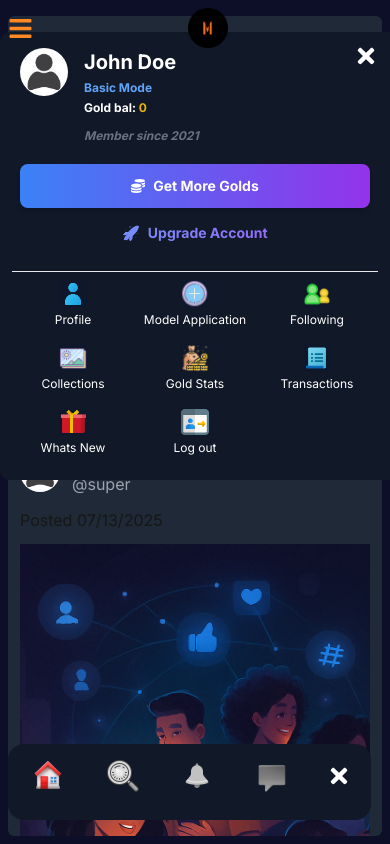
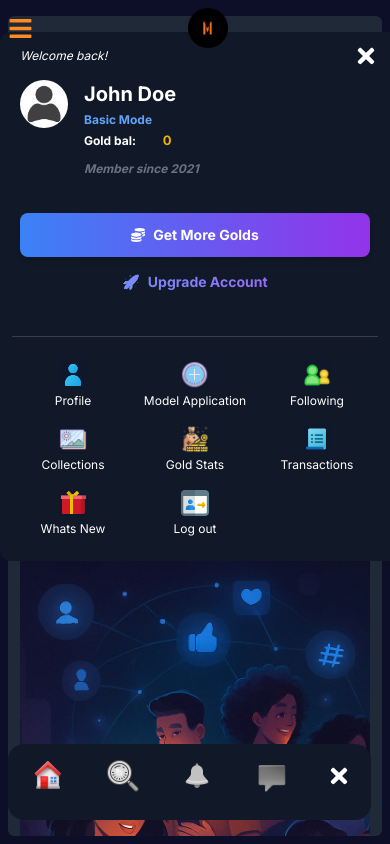
Before and after one commit to kossy59/mmekowebsite, a Next.js app: page / in a window 390 px wide. Both pictures are taken after a click on the button 338 px from the left and 776 px from the top of the page. Built offline with nearby package versions, Linux system fonts and the light colour scheme.

Commit message:
add model application page

```diff
--- a/src/components/Profile.tsx
+++ b/src/components/Profile.tsx
@@ -4,7 +4,9 @@ import React from 'react'
 
 export default function Profile({name, src, url}:
     {name: string, src: string, url: string}) {
-  return <Link href={url} className={`flex gap-4 group `}>
+  return <Link href={url} className={`flex gap-4 flex-col w-full`}>
+        <p className='italic'>Welcome back!</p>
+        <div className={`flex gap-4 group w-full`}>
      <img
         alt={name}
         src={src}
@@ -18,11 +20,12 @@ export default function Profile({name, src, url}:
         //   e.target.src = "/icons/icons8-profile_Icon1.png";
         // }}
         />
-        <div className='flex flex-col gap-1 font-bold'>
+        <div className='flex flex-col gap-1 font-bold w-full'>
         <p className=" group-hover:text-gray-400 text-xl">{name}</p>
         <p className=" group-hover:text-gray-400 text-blue-400">Basic Mode</p>
-        <p>Gold bal: <span className='text-yellow-500 font-bold'>0</span></p>
+        <p ><span>Gold bal:</span> <span className='text-yellow-500 font-bold text-[13px] ml-6'>0</span></p>
         <p className='text-gray-500 italic my-2'>Member since 2021</p>
+        </div>
         </div>
     </Link>
 }
--- a/src/navs/Navs.css
+++ b/src/navs/Navs.css
@@ -33,7 +33,8 @@ header:hover {
 .grid-sys{
   display: grid;
   grid-template-columns: repeat(4, 1fr);
-  gap: 1.5rem;
+  column-gap: 1.5rem;
+  row-gap: 2rem;
   padding: 1rem;
   @media (max-width: 490px) {
     grid-template-columns: repeat(3, 1fr);
@@ -85,6 +86,12 @@ header:hover {
   @media (max-width: 490px) {
     margin-right: 0;
   }
+}
+
+.divider{
+  padding-bottom: 2rem;
+  border-bottom: 1px solid #68686879;
+  margin-bottom: 1rem;
 }
 .hidebtn{
   display: block;
--- a/src/navs/Sidemenu.tsx
+++ b/src/navs/Sidemenu.tsx
@@ -112,9 +112,10 @@ import OpenMobileMenuBtn from "@/components/OpenMobileMenuBtn";
             <OpenMobileMenuBtn />
           </div>
           <div className="overflow-hidden">
-            <div className="flex flex-col items-start ml-1 mr-1 p-2 border-b border-b-gray-800 pb-4">
+            <div className="flex flex-col items-start ml-1 mr-1 p-2 divider">
               <div className="flex justify-between w-full ">
-                <div className="flex text-xs  text-blue-200 mb-3">
+                <div className="flex text-xs  text-blue-200 mb-3 w-full">
+                  {/* <p className="font-bold">Welcome, {firstname}</p> */}
                   <Profile
                   src="/icons/icons8-profile_user.png"
                   name={firstname}
@@ -134,7 +135,7 @@ import OpenMobileMenuBtn from "@/components/OpenMobileMenuBtn";
               </div>
               {/* time modal */}
 
-              <div className="cstm-flex gap-4 items-start w-full">
+              <div className="cstm-flex gap-4 items-start w-full mt-4">
                 <button className="flex gap-2 items-center justify-center font-bold text-sm w-full bg-gradient-to-r from-blue-500 to-purple-600 hover:from-blue-600 hover:to-purple-700 text-white py-3 rounded-lg transition-transform duration-300 hover:scale-105 shadow-md"><FaCoins /> <span>Get More Golds</span></button>
                 <button className="cstm-boder w-full rounded-lg py-3 text-sm font-bold bg-gradient-to-r from-blue-400 to-purple-500 bg-clip-text text-transparent bg-inherit flex gap-2 items-center justify-center transition-transform duration-300 hover:scale-105">🚀 <span>Upgrade Account</span></button>
               </div>
```
